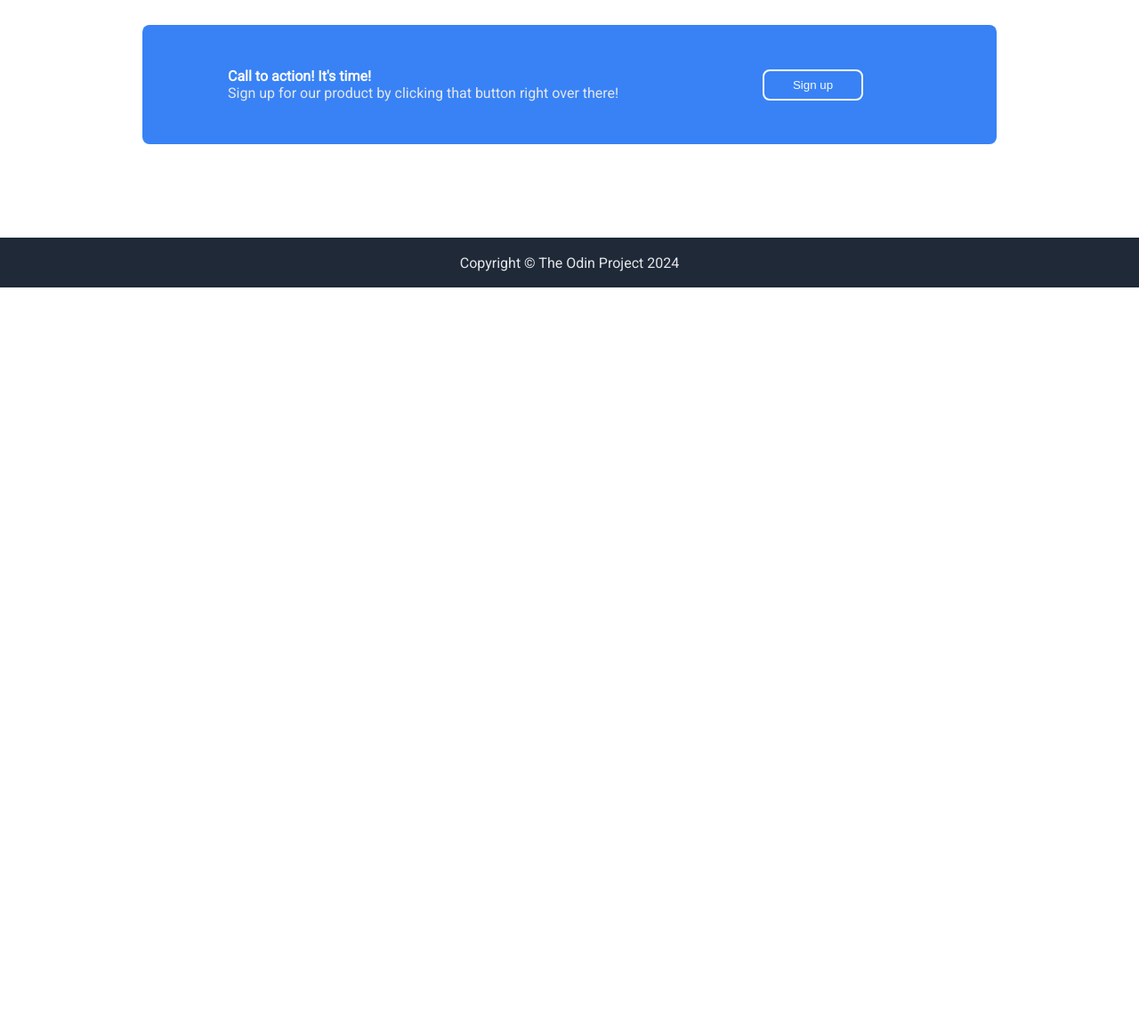
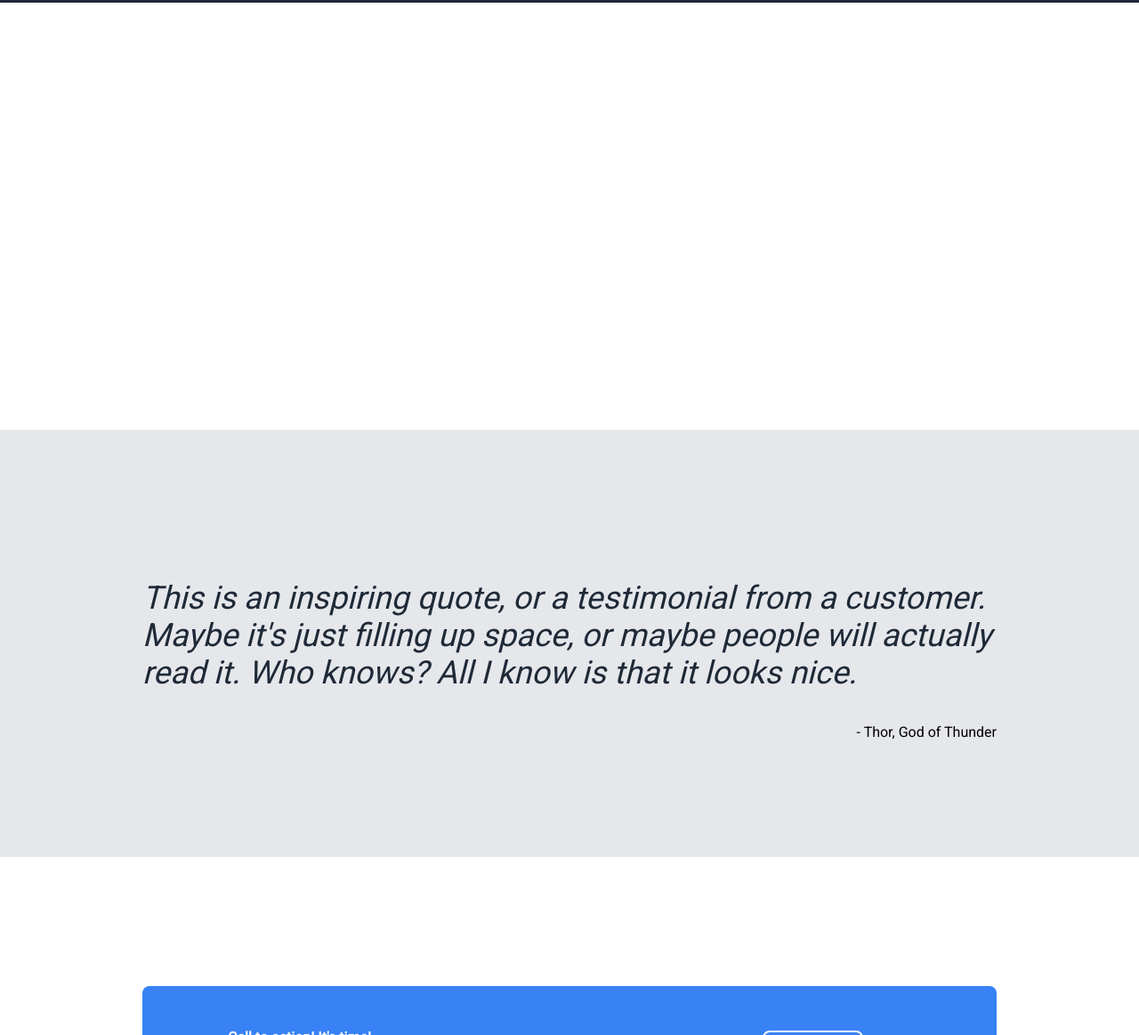
Before and after one commit to wzjustuslim/odin-landing-page, a plain HTML site: page index.html in a window 1280 px wide. Shown: the part 477-1640 px from the top of the page at 89% size. Before the commit the page ends 800 px from the top, so only its background shows below. Drawn offline with Linux system fonts and the light colour scheme.

Commit message:
Add quote elements and styles

```diff
--- a/index.html
+++ b/index.html
@@ -36,6 +36,16 @@
         </div>
       </div>
     </section>
+
+    <section class="info-section"></section>
+
+    <section class="quote-section">
+      <div class="constraint quote-container">
+        <p class="quote-text">This is an inspiring quote, or a testimonial from a customer. Maybe it's just filling up space, or maybe people will actually read it. Who knows? All I know is that it looks nice.</p>
+        <span class="quote-signoff">- Thor, God of Thunder</span>
+      </div>
+    </section>
+
     <section class="cta-section">
       <div class="constraint cta-container">
         <div>
@@ -47,7 +57,6 @@
           <button class="cta-btn">Sign up</button>
         </div>
       </div>
-
     </section>
 
     <footer>
--- a/style.css
+++ b/style.css
@@ -40,7 +40,7 @@
 }
 
 .hero-section, .cta-section {
-  height: calc(50vh - 56px);
+  height: calc(60vh - 56px);
 }
 
 .hero-section {
@@ -127,3 +127,30 @@
   padding: 8px 32px;
   margin: 0 auto;
 }
+
+.info-section, .quote-section {
+  height: 60vh;
+}
+
+.quote-section {
+  background-color: #E5E7EB;
+  display: flex;
+  align-items: center;
+  justify-content: center;
+}
+
+.quote-container {
+  display: flex;
+  flex-direction: column;
+}
+
+.quote-text {
+  color: #1F2937;
+  font-size: 36px;
+  font-style: italic;
+  font-weight: 100;
+}
+
+.quote-signoff {
+  text-align: end;
+}
```
